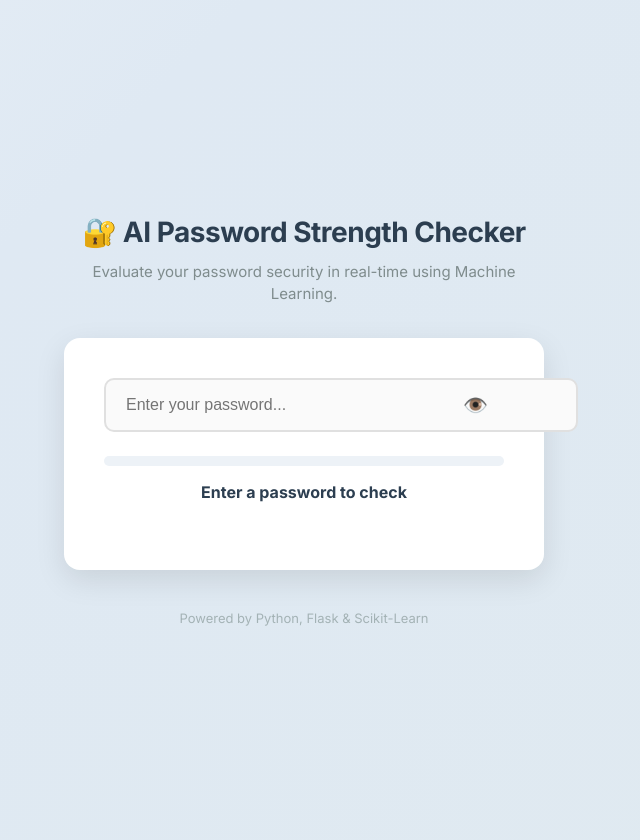
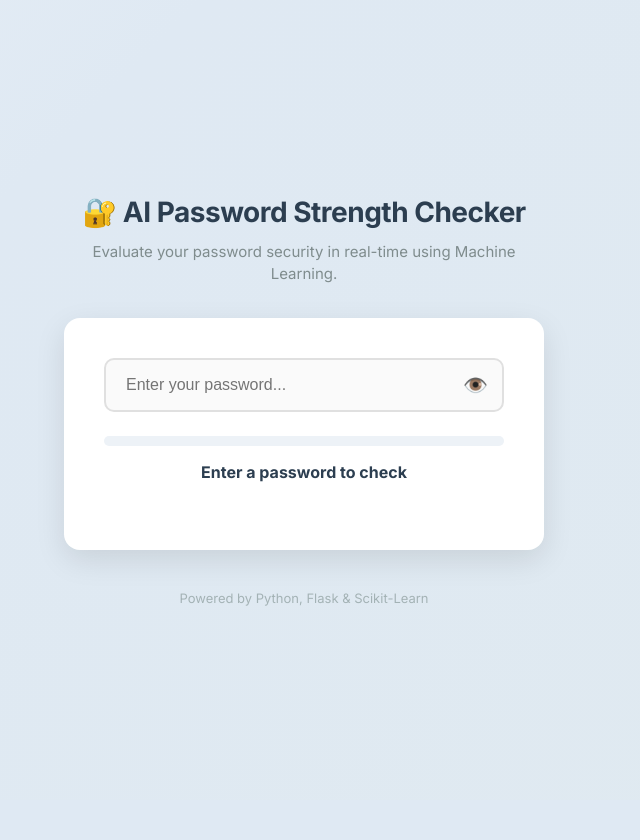
Before and after one commit to Ibnutesfaye/AI-Based-Password-Strength-Checker, a Flask app: page / in a window 1280 px wide. Shown: the whole page, without its empty margins (336-976 px from the left). After the commit the page ends 606 px from the top, so only its background shows below. Run offline with Flask 3, Linux system fonts and the light colour scheme.

Commit message:
input sec

```diff
--- a/static/css/style.css
+++ b/static/css/style.css
@@ -13,7 +13,7 @@
 }
 
 * {
-    box_sizing: border-box;
+    box-sizing: border-box;
     margin: 0;
     padding: 0;
 }
```
